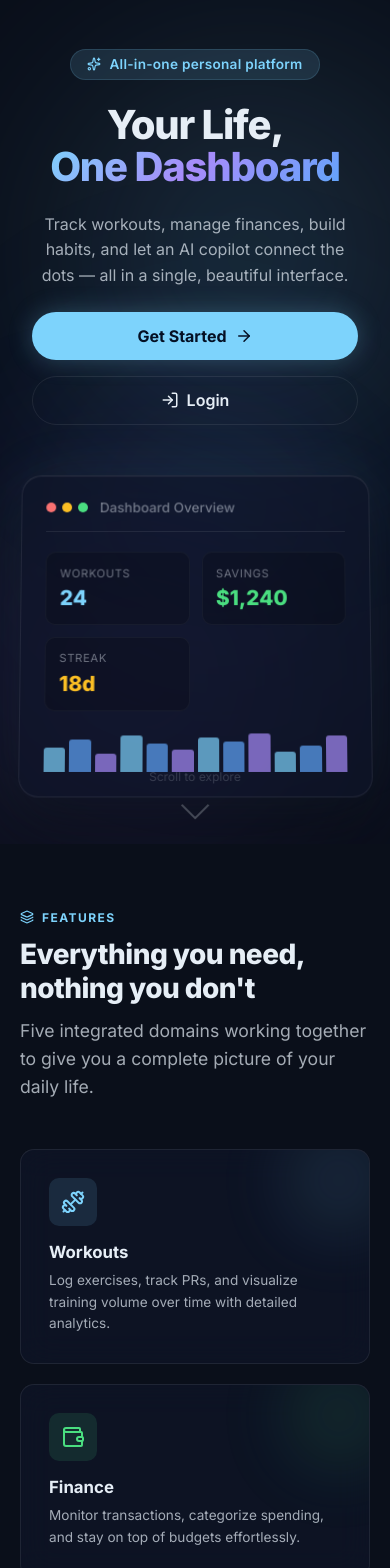
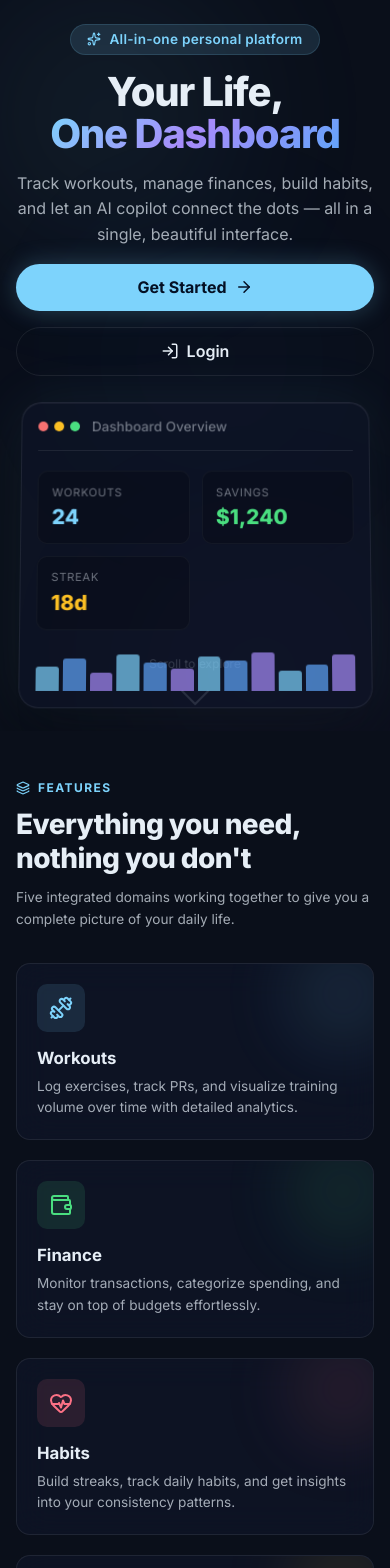
Before and after one commit to Adrian-Luerssen/Personal-Server, a React (Vite) app in the folder frontend/: page / in a window 390 px wide. Shown: the top 1568 px of the page. Built offline with nearby package versions, Linux system fonts and the light colour scheme.

Commit message:
fix: mobile responsive improvements (auth cards, landing, chat panel, API status)
Co-Authored-By: Claude Opus 4.6 <noreply@anthropic.com>

```diff
--- a/frontend/src/components/ApiStatus.jsx
+++ b/frontend/src/components/ApiStatus.jsx
@@ -28,6 +28,7 @@ export default function ApiStatus() {
     <div
       onClick={checkHealth}
       title="API status — click to refresh"
+      className="api-status"
       style={{
         position: 'fixed',
         top: '0.75rem',
@@ -59,7 +60,7 @@ export default function ApiStatus() {
           flexShrink: 0,
         }}
       />
-      {label}
+      <span className="api-status-label">{label}</span>
     </div>
   )
 }
--- a/frontend/src/components/ChatPanel.css
+++ b/frontend/src/components/ChatPanel.css
@@ -337,3 +337,18 @@
   cursor: not-allowed;
   transform: none;
 }
+
+/* Mobile: move chat toggle above bottom nav */
+@media (max-width: 640px) {
+  .chat-toggle-btn {
+    bottom: 4.5rem;
+    right: 0.75rem;
+    width: 42px;
+    height: 42px;
+  }
+
+  .chat-panel {
+    width: 100%;
+    max-width: 100vw;
+  }
+}
--- a/frontend/src/pages/Auth/Login.jsx
+++ b/frontend/src/pages/Auth/Login.jsx
@@ -57,7 +57,7 @@ export default function Login() {
 
   return (
     <div className="landing">
-      <div className="card" style={{ minWidth: 360, maxWidth: 420, width: '100%' }}>
+      <div className="card" style={{ maxWidth: 420, width: '100%' }}>
         <h2 style={{ marginBottom: '1rem' }}>{t('auth.signIn')}</h2>
         <form onSubmit={submit} style={{ display: 'flex', flexDirection: 'column', gap: '.75rem' }}>
           {!mfaRequired ? (
--- a/frontend/src/pages/Auth/Register.jsx
+++ b/frontend/src/pages/Auth/Register.jsx
@@ -34,7 +34,7 @@ export default function Register() {
 
   return (
     <div className="landing">
-      <div className="card" style={{ minWidth: 360, maxWidth: 420, width: '100%' }}>
+      <div className="card" style={{ maxWidth: 420, width: '100%' }}>
         <h2 style={{ marginBottom: '1rem' }}>{t('auth.signUp')}</h2>
         <form onSubmit={submit} style={{ display: 'flex', flexDirection: 'column', gap: '.75rem' }}>
           <div className="field">
--- a/frontend/src/pages/Landing.css
+++ b/frontend/src/pages/Landing.css
@@ -1039,12 +1039,60 @@
 }
 
 @media (max-width: 480px) {
+  .landing-hero-section {
+    padding: 1.5rem 1rem;
+    min-height: auto;
+  }
+
+  .hero-content {
+    gap: 1rem;
+  }
+
+  .hero-mockup {
+    margin-top: 1.5rem;
+  }
+
+  .hero-mockup-card {
+    padding: 1rem;
+  }
+
+  .gradient-orb--1 { width: 300px; height: 300px; }
+  .gradient-orb--2 { width: 250px; height: 250px; }
+  .gradient-orb--3 { width: 200px; height: 200px; }
+
+  .landing-section {
+    padding: 3rem 1rem;
+  }
+
+  .section-desc {
+    font-size: var(--font-size-sm);
+    margin-bottom: 2rem;
+  }
+
   .counters-grid {
-    grid-template-columns: 1fr;
+    grid-template-columns: 1fr 1fr;
+    gap: 1rem;
+  }
+
+  .feature-card {
+    padding: 1.25rem;
+  }
+
+  .chat-bubble {
+    max-width: 92%;
+  }
+
+  .accent-swatch {
+    width: 40px;
+    height: 40px;
   }
 
   .footer-links {
     flex-direction: column;
     gap: 0.75rem;
   }
+
+  .landing-footer {
+    padding: 2rem 1rem;
+  }
 }
```
Also changed, not shown: 1 other file (tests, documents, lock files or other folders).
